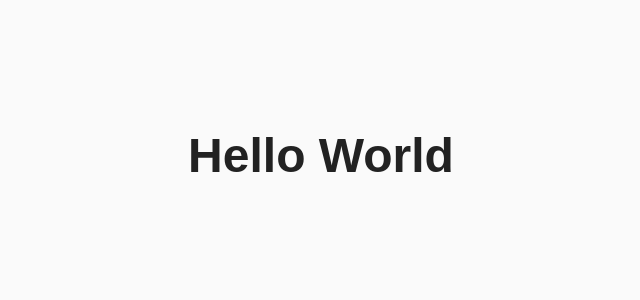
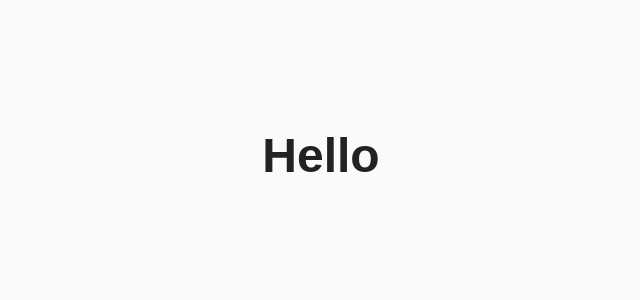
Before and after one commit to henderson2k/henderson2k.github.io, a Jekyll site: the page index.html, which Jekyll copies as it is, in a window 1280 px wide. Shown: the top 300 px of the page, without its empty margins (319-959 px from the left). Built offline with Jekyll 4.4.1, drawn with Linux system fonts in a browser that asks for light colours.

Commit message:
Update index.html

```diff
--- a/index.html
+++ b/index.html
@@ -18,6 +18,6 @@
   </style>
 </head>
 <body>
-  <h1>Hello World</h1>
+  <h1>Hello </h1>
 </body>
 </html>
```
